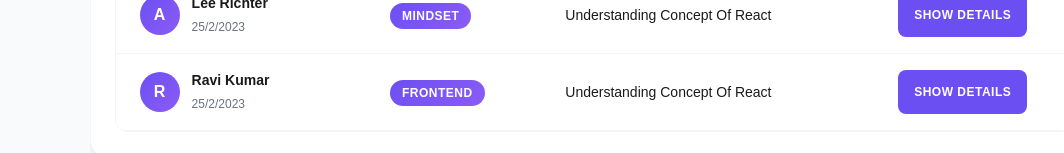
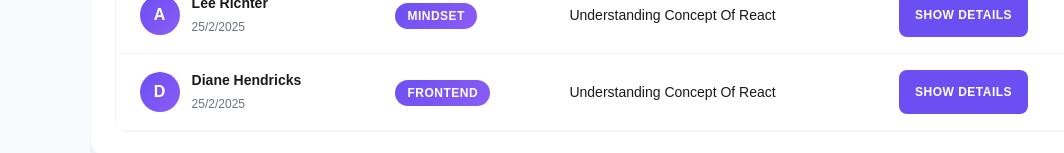
Before and after one commit to xthemadgenius/genjen, a Next.js app in the folder web-app/: page /dashboard in a window 1280 px wide. Shown: the part 1446-1599 px from the top of the page, without its empty margins (216-1280 px from the left). Built offline with nearby package versions, Linux system fonts and the light colour scheme.

Commit message:
profile Clean up

```diff
--- a/web-app/src/app/dashboard/profile/page.tsx
+++ b/web-app/src/app/dashboard/profile/page.tsx
@@ -2,7 +2,7 @@
 
 import React from 'react';
 import DashboardLayout from '@/components/dashboard/DashboardLayout';
-import ProfileCard from '@/components/dashboard/ProfileCard';
+import ProfileCard from '@/components/dashboard/profile/ProfileCard';
 import styles from './profile.module.css';
 
 const ProfilePage = () => {
--- a/web-app/src/components/dashboard/DashboardLayout.tsx
+++ b/web-app/src/components/dashboard/DashboardLayout.tsx
@@ -5,7 +5,7 @@ import { usePathname } from 'next/navigation';
 import Sidebar from './Sidebar';
 import Tabbar from './Tabbar';
 import DashboardHeader from './DashboardHeader';
-import ProfileCard from './ProfileCard';
+import ProfileCard from './profile/ProfileCard';
 import { useDeviceType, useIsMobile } from './hooks/useMediaQuery';
 import styles from './css/DashboardLayout.module.css';
 
--- a/web-app/src/components/dashboard/TaskList.tsx
+++ b/web-app/src/components/dashboard/TaskList.tsx
@@ -24,7 +24,7 @@ const defaultTasks: TaskItem[] = [
   {
     id: '1',
     instructorName: 'Lee Richter',
-    instructorDate: '25/2/2023',
+    instructorDate: '25/2/2025',
     courseType: 'Mindset',
     courseTitle: 'Understanding Concept Of React',
     instructor: {
@@ -34,12 +34,12 @@ const defaultTasks: TaskItem[] = [
   },
   {
     id: '2',
-    instructorName: 'Ravi Kumar',
-    instructorDate: '25/2/2023',
+    instructorName: 'Diane Hendricks',
+    instructorDate: '25/2/2025',
     courseType: 'FRONTEND',
     courseTitle: 'Understanding Concept Of React',
     instructor: {
-      name: 'Ravi Kumar',
+      name: 'Diane Hendricks',
       avatar: undefined
     }
   }
```
Also changed, not shown: web-app/src/components/dashboard/profile/MentorList.tsx (renamed from web-app/src/components/dashboard/MentorList.tsx), web-app/src/components/dashboard/profile/ProfileCard.tsx (renamed from web-app/src/components/dashboard/ProfileCard.tsx), web-app/src/components/dashboard/profile/ProgressChart.tsx (renamed from web-app/src/components/dashboard/ProgressChart.tsx), web-app/src/components/dashboard/profile/css/MentorList.module.css (renamed from web-app/src/components/dashboard/css/MentorList.module.css), web-app/src/components/dashboard/profile/css/ProfileCard.module.css (renamed from web-app/src/components/dashboard/css/ProfileCard.module.css), web-app/src/components/dashboard/profile/css/ProgressChart.module.css (renamed from web-app/src/components/dashboard/css/ProgressChart.module.css).
